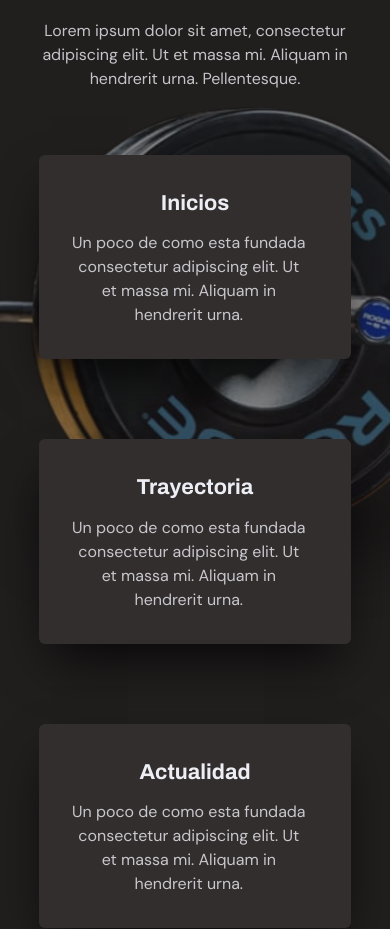
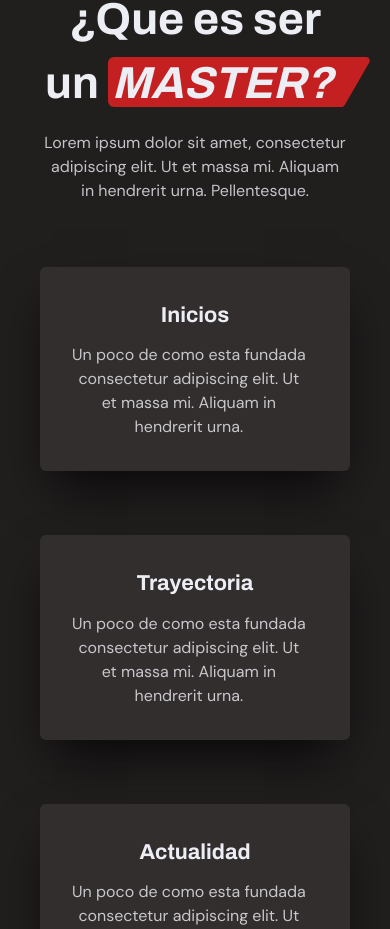
Before and after one commit to JooseMM/master-chile, an Angular app: page /inicio in a window 390 px wide. Shown: the part 761-1690 px from the top of the page. Built offline with nearby package versions, Linux system fonts and the light colour scheme.

Commit message:
fix mobile styles

```diff
--- a/src/app/components/footer/footer.component.html
+++ b/src/app/components/footer/footer.component.html
@@ -1,5 +1,6 @@
-<footer class="flex flex-col bg-strong-black py-20 text-dimmed-white |  lg:px-desktop-padding lg:justify-between">
-  <div class="flex flex-col space-y-9 text-center | lg:flex-row lg:text-left lg:space-x-24">
+<footer
+  class="flex flex-col bg-strong-black py-20 text-dimmed-white | lg:flex-row lg:items-baseline lg:px-desktop-padding lg:justify-between">
+  <div class="flex flex-col space-y-9 text-center | lg:flex-row lg:items-baseline lg:text-left lg:space-x-24">
     <dl>
       <dt class="archivo-font font-black mb-8">MASTER CHILE</dt>
       <dd>
--- a/src/app/components/pages/inicio/about/about.component.html
+++ b/src/app/components/pages/inicio/about/about.component.html
@@ -1,27 +1,31 @@
 <section
-  class="text-center relative z-10 pt-40 pb-20 bg-light-black barbell-bg text-dimmed-white px-desktop-padding | lg:text-left">
+  class="flex flex-col items-center text-center relative z-10 pt-40 pb-[65vw] bg-light-black barbell-bg text-dimmed-white  | lg:block lg:px-desktop-padding lg:pb-20 lg:text-left lg:items-baseline">
   <h2 class="mb-4 archivo-font text-[2.8rem] leading-[4rem] font-bold | lg:text-6xl">¿Que es ser<br />un
     <span class="master-container bg-bright-red pl-1 pt-0.5 pr-3 rounded-md"><i>MASTER?</i></span>
   </h2>
-  <p class="max-w-[35ch] mb-16 text-dimmed-white/80">Lorem ipsum dolor sit amet, consectetur adipiscing elit. Ut et
+  <p class="px-10 mb-16 w-[35ch] text-dimmed-white/80 | lg:px-0 lg:max-w-[35ch]">Lorem ipsum dolor sit amet, consectetur
+    adipiscing
+    elit.
+    Ut et
     massa mi. Aliquam in
     hendrerit
     urna. Pellentesque.
   </p>
-  <div class="grid grid-cols-1 lg:grid-cols-3 gap-20">
-    <div class="bg-lighter-black lg:max-w-[480px] p-8 rounded-md shadow-2xl shadow-black/80">
+  <div class="px-10 grid grid-cols-1 lg:grid-cols-3 gap-16  | lg:gap-20 lg:px-0">
+    <div class="bg-lighter-black p-8 rounded-md shadow-2xl shadow-black/80 | lg:max-w-[480px]">
+
       <h3 class="archivo-font font-bold text-[1.35rem] mb-3">Inicios</h3>
       <p class="text-dimmed-white/80 w-[95%] ">Un poco de como esta fundada consectetur adipiscing elit. Ut et massa mi.
         Aliquam
         in hendrerit urna.
     </div>
-    <div class="bg-lighter-black max-w-[480px] p-8 rounded-md shadow-2xl shadow-black/80">
+    <div class="bg-lighter-black p-8 rounded-md shadow-2xl shadow-black/80 | lg:max-w-[480px]">
       <h3 class="archivo-font font-bold text-[1.35rem] mb-3">Trayectoria</h3>
       <p class="text-dimmed-white/80 w-[95%] ">Un poco de como esta fundada consectetur adipiscing elit. Ut et massa mi.
         Aliquam
         in hendrerit urna.
     </div>
-    <div class="bg-lighter-black max-w-[480px] p-8 rounded-md shadow-2xl shadow-black/80">
+    <div class="bg-lighter-black  p-8 rounded-md shadow-2xl shadow-black/80 | lg:max-w-[480px]">
       <h3 class="archivo-font font-bold text-[1.35rem] mb-3">Actualidad</h3>
       <p class="text-dimmed-white/80 w-[95%] ">Un poco de como esta fundada consectetur adipiscing elit. Ut et massa mi.
         Aliquam
--- a/src/app/components/pages/inicio/inicio.component.html
+++ b/src/app/components/pages/inicio/inicio.component.html
@@ -1,4 +1,5 @@
 <app-hero></app-hero>
+<app-divider></app-divider>
 <app-about></app-about>
 <app-branches></app-branches>
 <app-selected-zone></app-selected-zone>
--- a/src/app/components/pages/inicio/selected-zone/selected-zone.component.html
+++ b/src/app/components/pages/inicio/selected-zone/selected-zone.component.html
@@ -1,11 +1,11 @@
-<!-- <p *ngIf="showBranches">{{showBranches}}</p> -->
-<ul class=" my-20 grid grid-cols-1 gap-y-16 | lg:grid-cols-2 lg:gap-20 ">
+<section class="bg-strong-black">
+  <ul class="px-10 grid grid-cols-1 gap-y-16 pb-32 | lg:justify-items-center lg:w-[1000px] lg:m-auto lg:grid-cols-2  ">
     <li *ngFor="let branch of showBranches; let id = index" #id>
       <div
-      class="relative z-10 rounded-md  h-40 flex cursor-pointer flex-col justify-center items-center border-solid border-2 border-dimmed-white | lg:w-96"
+        class="relative z-10 rounded-md h-40 flex cursor-pointer flex-col justify-center items-center border-solid border-2 border-dimmed-white | lg:w-96"
         [ngClass]="id % 2 === 0 ? 'branch-bg-1':'branch-bg-2'" (click)="toggleDetail(id)">
         <h4 *ngIf="!branch.showDetails ; else elseDiv"
-        class="archivo-font text-xl font-black tracking-widest uppercase | lg:text-2xl">
+          class="text-dimmed-white archivo-font text-xl font-black tracking-widest uppercase | lg:text-2xl">
           {{branch.region}}
         </h4>
         <h3 *ngIf="!branch.showDetails" class="text-dimmed-white/80">{{branch.comuna}}</h3>
@@ -25,4 +25,4 @@
       </div>
     </li>
   </ul>
-<!--  w-2/3-->
+</section>
--- a/src/styles.css
+++ b/src/styles.css
@@ -109,9 +109,18 @@ body {
   left: 10vw;
 }
 
-@media only screen and (max-width: 800px;){
+@media only screen and (max-width: 650px){
+  .master-container:after {
+    right: -48px;
+  }
+  .barbell-bg {
+    background-size: 140vw;
+    background-position: right -45vw bottom -30vw ;
+  }
 
- h2 br {
-  display: none;
-}
  }
+/*.barbell-bg {
+  background-image: url('./assets/barbell.svg');
+  background-repeat: no-repeat;
+  background-position: 75% 50%;
+}*/
--- a/tailwind.config.js
+++ b/tailwind.config.js
@@ -7,6 +7,9 @@ module.exports = {
     extend: {
       padding: {
         'desktop-padding': '10vw',
+      },
+      margin: {
+        'desktop-margin': '10vw',
       },
       colors: {
         'strong-black': '#171515',
```
Lines whose indentation alone changed are shown as unchanged.
